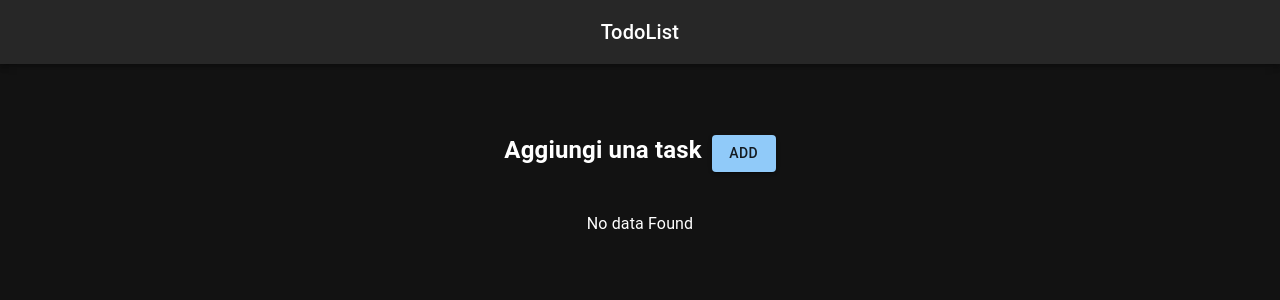
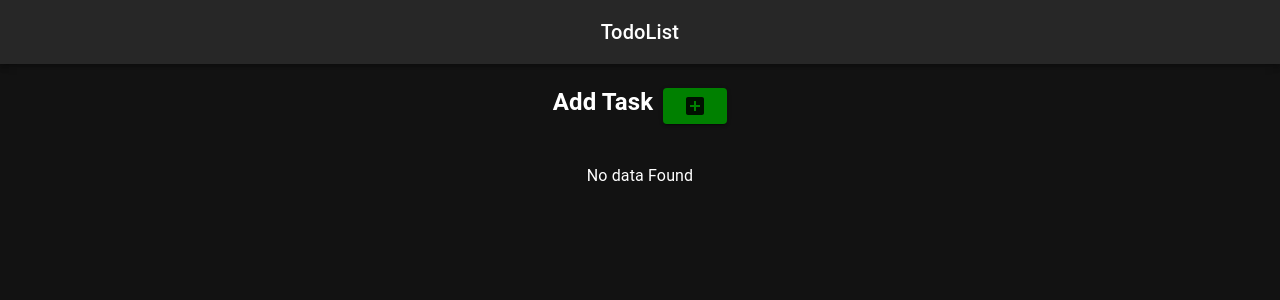
Before and after one commit to Kindaglia/TODO-LIST-REACT, a React (Create React App) app in the folder todolistappreact/: page / in a window 1280 px wide. Shown: the top 300 px of the page. Built offline with nearby package versions, Linux system fonts and the light colour scheme.

Commit message:
add icon add

```diff
--- a/todolistappreact/src/components/Home.css
+++ b/todolistappreact/src/components/Home.css
@@ -33,3 +33,7 @@ h2{
 #add>h1{
     border: black;
 }
+
+#iconAdd{
+    background-color: green;
+}
--- a/todolistappreact/src/components/Home.js
+++ b/todolistappreact/src/components/Home.js
@@ -4,6 +4,7 @@ import { useNavigate } from "react-router-dom";
 import DeleteIcon from '@mui/icons-material/Delete'
 import EditIcon from '@mui/icons-material/Edit';
 import './Home.css';
+import AddBoxIcon from '@mui/icons-material/AddBox';
 
 
 function Home() {
@@ -51,9 +52,8 @@ function Home() {
 
   return (
     <>
-      <br /><br />
-      <h2>Aggiungi una task</h2>
-      <Button onClick={() => {navigate('add')}} variant="contained">ADD</Button><br /><br />
+      <h2>Add Task</h2>
+      <Button id="iconAdd" onClick={() => {navigate('add')}} variant="contained"><AddBoxIcon></AddBoxIcon></Button><br /><br />
       {
         todolist && todolist.length > 0 ?
         todolist.map((todo, todoIndex) => {
```
